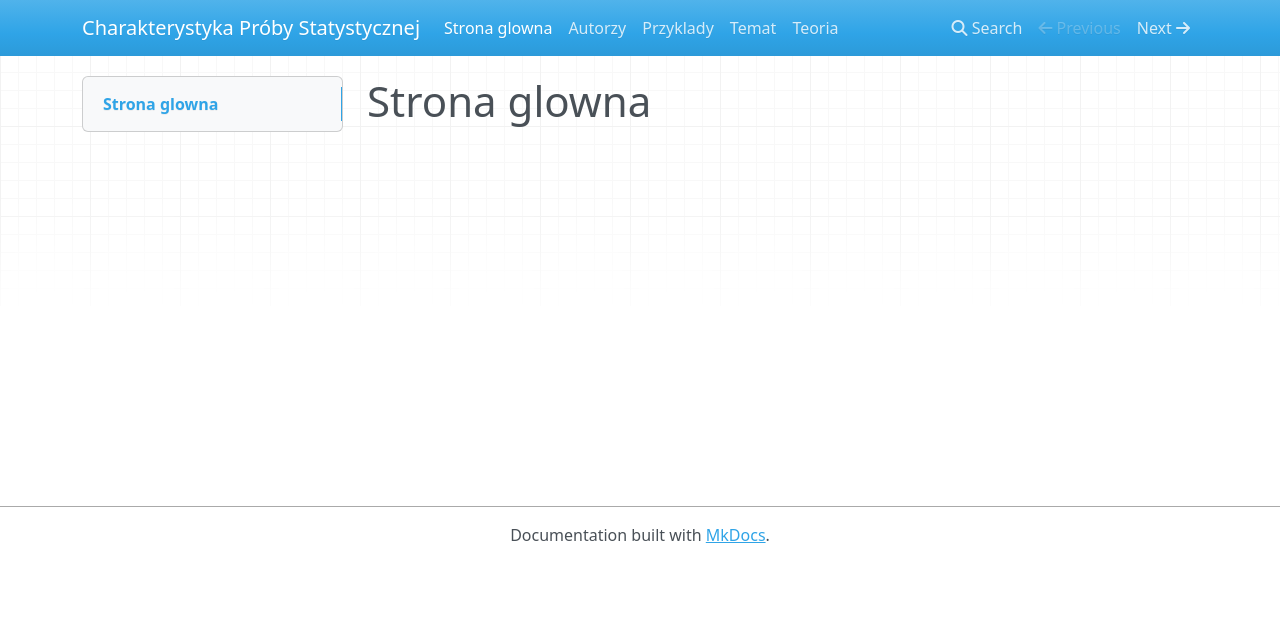
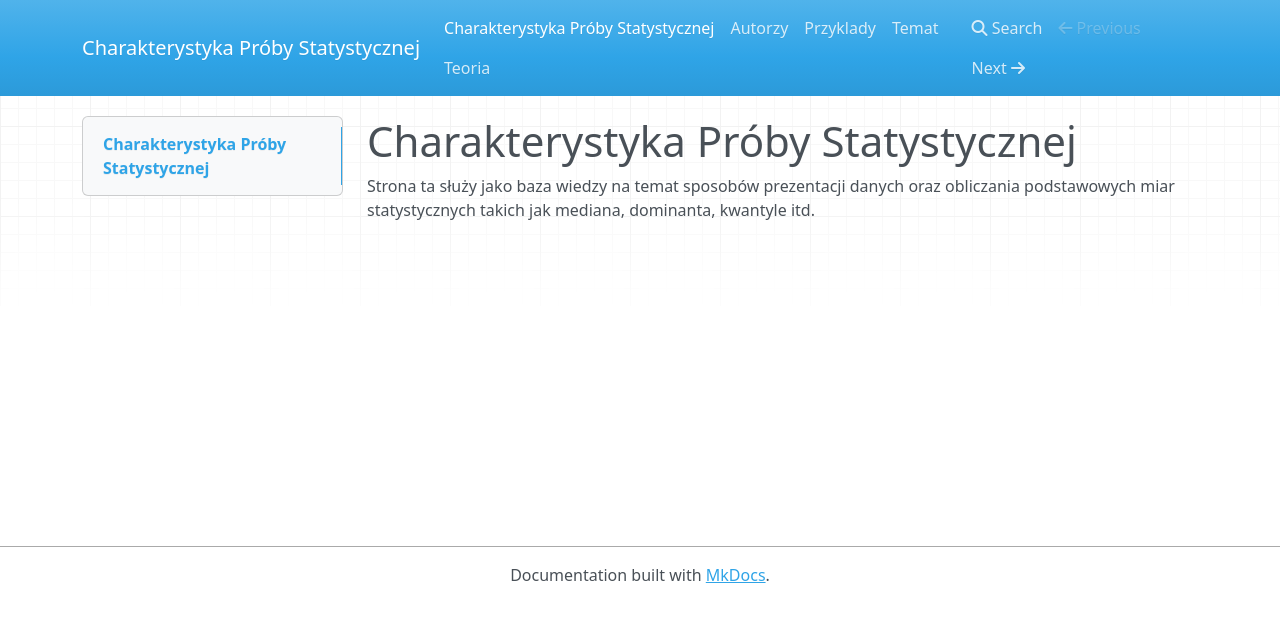
Before and after one commit to nickkk-ecm/bartosz-nikita-statystyka-dev, an MkDocs documentation site: the page built from docs/index.md, in a window 1280 px wide. Shown: the top 622 px of the page. Built offline with MkDocs 1.6.1, drawn with Linux system fonts in a browser that asks for light colours; nearby versions of some CDN libraries.

Commit message:
Aktualizacja strony głownej index.md

```diff
--- a/docs/index.md
+++ b/docs/index.md
@@ -1 +1,3 @@
-# Strona glowna
+# Charakterystyka Próby Statystycznej
+
+Strona ta służy jako baza wiedzy na temat sposobów prezentacji danych oraz obliczania podstawowych miar statystycznych takich jak mediana, dominanta, kwantyle itd.
```
